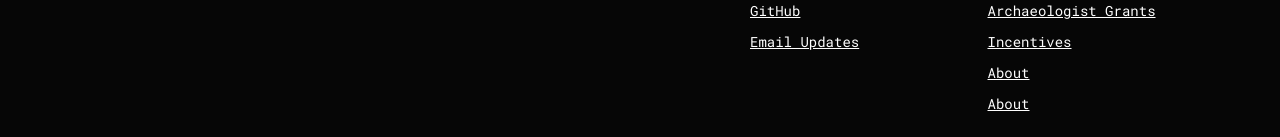
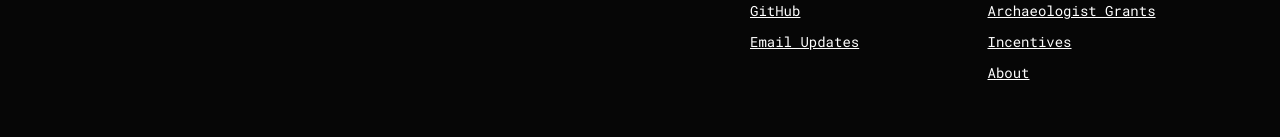
Before and after one commit to sarcophagus-org/marketing_site, a Jekyll site: the page built from index.html, in a window 1280 px wide. Shown: the part 3106-3243 px from the top of the page. Built offline with Jekyll 4.4.1, drawn with Linux system fonts in a browser that asks for light colours; after the commit the page ends 3215 px from its top, so only the background shows below that.

```diff
--- a/_config.yml
+++ b/_config.yml
@@ -16,11 +16,11 @@
 title: Sarcophagus - Dead Man's Switch
 #email: ""
 description: A decentralized, crypto-powered dead man's switch built on ethereum and arweave.
-#baseurl: "" # the subpath of your site, e.g. /blog
+baseurl: "." # the subpath of your site, e.g. /blog
 url: "https://sarcophagus.io" # the base hostname & protocol for your site, e.g. http://example.com
 #twitter_username: jekyllrb
 #github_username:  jekyll
-#repository: "/sarcophagus-org/marketing_site"
+repository: "sarcophagus-org/marketing_site"
 
 # Build settings
 plugins:
@@ -41,3 +41,4 @@ exclude:
   - Gemfile.lock
   - node_modules
   - update_boostrap.sh
+  - vendor
--- a/_includes/footer.html
+++ b/_includes/footer.html
@@ -24,14 +24,13 @@
 
     <div class="col pt-5">
       <ul class="pl-0">
-        <li><a href="/">Home</a></li>
-        <li><a href="{{site.baseurl}}/how_it_works">How It Works</a></li>
-        <li><a href="{{site.baseurl}}/sarco_token">SARCO Token</a></li>
-        <li><a href="{{site.baseurl}}/embalmer_grants">Embalmer Grants</a></li>
-        <li><a href="{{site.baseurl}}/archaeologist_grants">Archaeologist Grants</a></li>
-        <li><a href="{{site.baseurl}}/incentives">Incentives</a></li>
-        <li><a href="{{site.baseurl}}/about">About</a></li>
-        <li><a href="https://mining.sarcophagus.io">About</a></li>
+        <li><a href="{{site.baseurl}}/index.html">Home</a></li>
+        <li><a href="{{site.baseurl}}/how_it_works.html">How It Works</a></li>
+        <li><a href="{{site.baseurl}}/sarco_token.html">SARCO Token</a></li>
+        <li><a href="{{site.baseurl}}/embalmer_grants.html">Embalmer Grants</a></li>
+        <li><a href="{{site.baseurl}}/archaeologist_grants.html">Archaeologist Grants</a></li>
+        <li><a href="{{site.baseurl}}/incentives.html">Incentives</a></li>
+        <li><a href="{{site.baseurl}}/about.html">About</a></li>
       </ul>
     </div>
   </div>
--- a/_includes/head.html
+++ b/_includes/head.html
@@ -4,11 +4,11 @@
   <meta name="viewport" content="width=device-width, initial-scale=1">
   <title>{{ page.title }}</title>
   <meta name="description" content="{{ page.description}}">
-  <link rel="shortcut icon" href="{{ "/assets/img/favicon.png" | relative_url }}" type="image/x-icon">
-  <link rel="icon" href="{{ "/assets/img/favicon.png" | relative_url }}" type="image/x-icon">
-  <link rel="stylesheet" href="{{ "/assets/main.css" | relative_url }}">
-  <script src="{{ "/assets/javascript/bootstrap/jquery.min.js" | relative_url }}"></script>
-  <script src="{{ "/assets/javascript/bootstrap/bootstrap.bundle.min.js" | relative_url }}"></script>
+  <link rel="shortcut icon" href="{{ "{{site.baseurl}}/assets/img/favicon.png" | relative_url }}" type="image/x-icon">
+  <link rel="icon" href="{{ "{{site.baseurl}}/assets/img/favicon.png" | relative_url }}" type="image/x-icon">
+  <link rel="stylesheet" href="{{ "{{site.baseurl}}/assets/main.css" | relative_url }}">
+  <script src="{{ "{{site.baseurl}}/assets/javascript/bootstrap/jquery.min.js" | relative_url }}"></script>
+  <script src="{{ "{{site.baseurl}}/assets/javascript/bootstrap/bootstrap.bundle.min.js" | relative_url }}"></script>
   <meta property="og:title" content="Sarcophagus Dead Man's Switch dApp">
   <meta property="og:site_name" content="Sarcophagus">
   <meta property="og:url" content="https://sarcophagus.io">
--- a/_includes/header.html
+++ b/_includes/header.html
@@ -1,6 +1,6 @@
 <nav class="navbar navbar-expand-lg navbar-dark">
   <div class="container">
-    <a class="navbar-brand" rel="author" href="{{ "/" | relative_url }}"><img src="{{site.baseurl}}/assets/img/header_logo.png"/> </a>
+    <a class="navbar-brand" rel="author" href="{{site.baseurl}}/index.html"><img src="{{site.baseurl}}/assets/img/header_logo.png"/> </a>
     {%- assign page_paths = site.header_pages -%}
     <button class="navbar-toggler" type="button" data-toggle="collapse" data-target="#navbarSupportedContent"
       aria-controls="navbarSupportedContent" aria-expanded="false" aria-label="Toggle navigation">
@@ -12,7 +12,7 @@
           {%- assign my_page = site.pages | where: "path", path | first -%}
           {%- if my_page.title -%}
           <li class="nav-item">
-            <a class="nav-link" href="{{ my_page.url | relative_url }}">{{ my_page.title | escape }}</a>
+            <a class="nav-link" href="{{site.baseurl}}{{my_page.url}}">{{ my_page.title | escape }}</a>
           </li>
           {%- endif -%}
         {% endfor -%}
@@ -24,8 +24,8 @@
             <a class="dropdown-toggle" href="#" role="button" id="dropdownMenuLink" data-toggle="dropdown" aria-haspopup="true" aria-expanded="false">Grants</a>
 
             <div class="dropdown-menu" aria-labelledby="dropdownMenuLink">
-              <a class="dropdown-item" href="{{site.baseurl}}/embalmer_grants">User Grants</a>
-              <a class="dropdown-item" href="{{site.baseurl}}/archaeologist_grants">Archaeologist Grants</a>
+              <a class="dropdown-item" href="{{site.baseurl}}/embalmer_grants.html">User Grants</a>
+              <a class="dropdown-item" href="{{site.baseurl}}/archaeologist_grants.html">Archaeologist Grants</a>
             </div>
           </div>
         </li>
--- a/archaeologist_grants.html
+++ b/archaeologist_grants.html
@@ -18,7 +18,7 @@ description: Application for SARCO token grants for existing decentralized netwo
       <div class="col">
         <p>In an effort to further decentralize and democratize Sarcophagus, 50 equal sized grants of SARCO ERC20 tokens will be given away to operators of nodes in existing proof-of-stake networks. <span>These 50 grants will equal 2% of the total (fixed) token supply.</span></p>
 
-        <p>These grants can be used to spin up Archaeologist servers, wherein SARCO tokens must be bonded into the contract in order to be available to earn rewards for wrapping, unwrapping and resurrecting sarcophagi. For ~1 year (2.5m blocks) after launch, all SARCO tokens bonded in Archaeologist contracts will receive additional rewards from the network in direct proportion to their bonded token balances. You can read more about these bond-based incentives on the <a href="{{site.baseurl}}/incentives">Incentives Page</a>.</p>
+        <p>These grants can be used to spin up Archaeologist servers, wherein SARCO tokens must be bonded into the contract in order to be available to earn rewards for wrapping, unwrapping and resurrecting sarcophagi. For ~1 year (2.5m blocks) after launch, all SARCO tokens bonded in Archaeologist contracts will receive additional rewards from the network in direct proportion to their bonded token balances. You can read more about these bond-based incentives on the <a href="{{site.baseurl}}/incentives.html">Incentives Page</a>.</p>
 
         <p>We have pre-selected many node operators on current networks like Tezos and PolkaDot that we believe would be a great fit to operate an Archaeologist server. To qualify for an Archaeologist grant, an organization must be listed below or accepted via application. After expressing interest and being accepted, we will send over instructions to prove node ownership on-chain.</p>
 
--- a/index.html
+++ b/index.html
@@ -115,7 +115,7 @@ description: Sarcophagus is an autonomous, incentivized dead man's switch dApp b
 
     <div class="row">
       <div class="col-md-6">
-        <a href="/embalmer_grants">
+        <a href="{{site.baseurl}}/embalmer_grants.html">
           <div class="use-box link-box">
             <p>Embalmer (user) Grants</p>
           </div>
@@ -123,7 +123,7 @@ description: Sarcophagus is an autonomous, incentivized dead man's switch dApp b
       </div>
 
       <div class="col-md-6">
-        <a href="/archaeologist_grants">
+        <a href="{{site.baseurl}}/archaeologist_grants.html">
           <div class="use-box link-box">
             <p>Archaeologist (node operator) Grants</p>
           </div>
```
